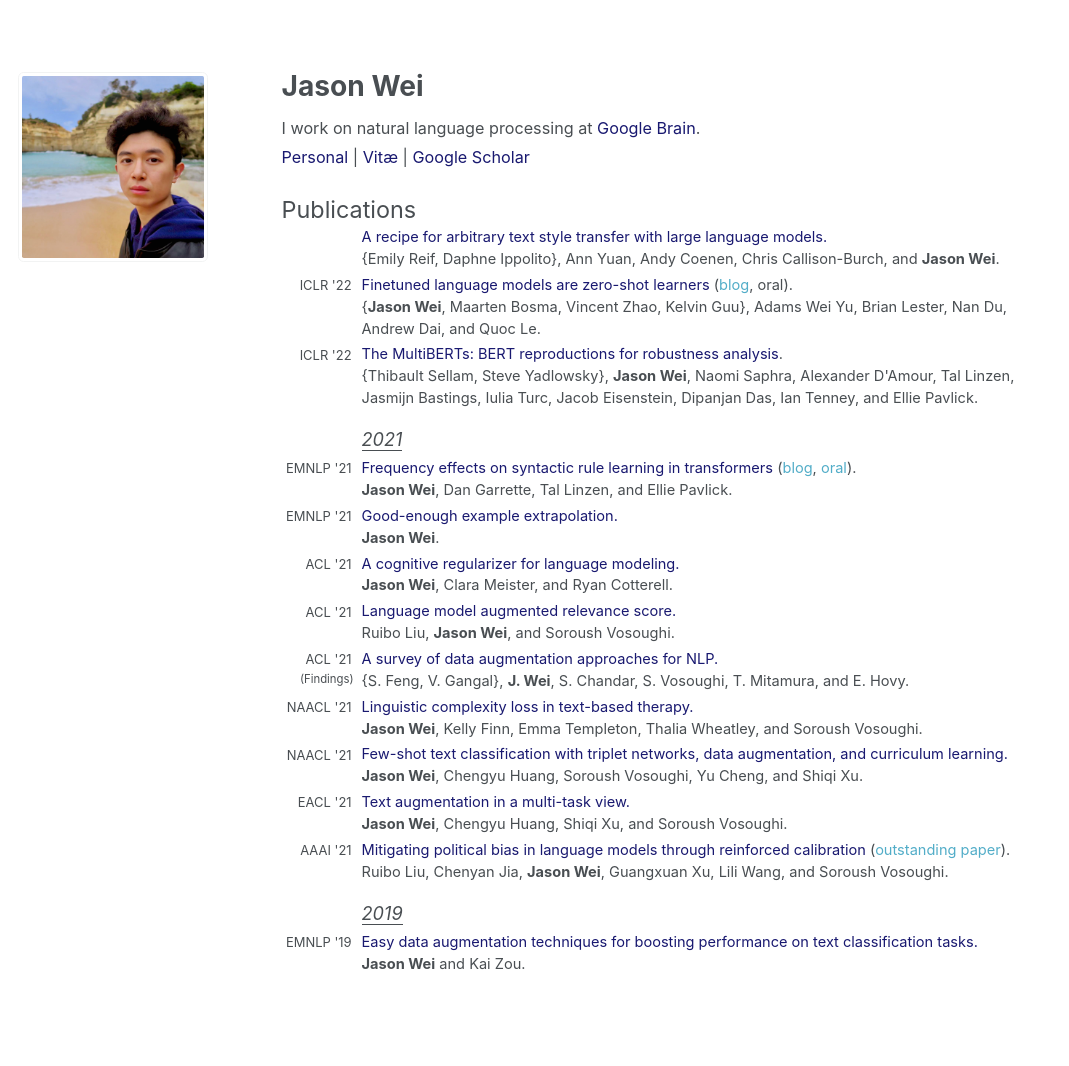
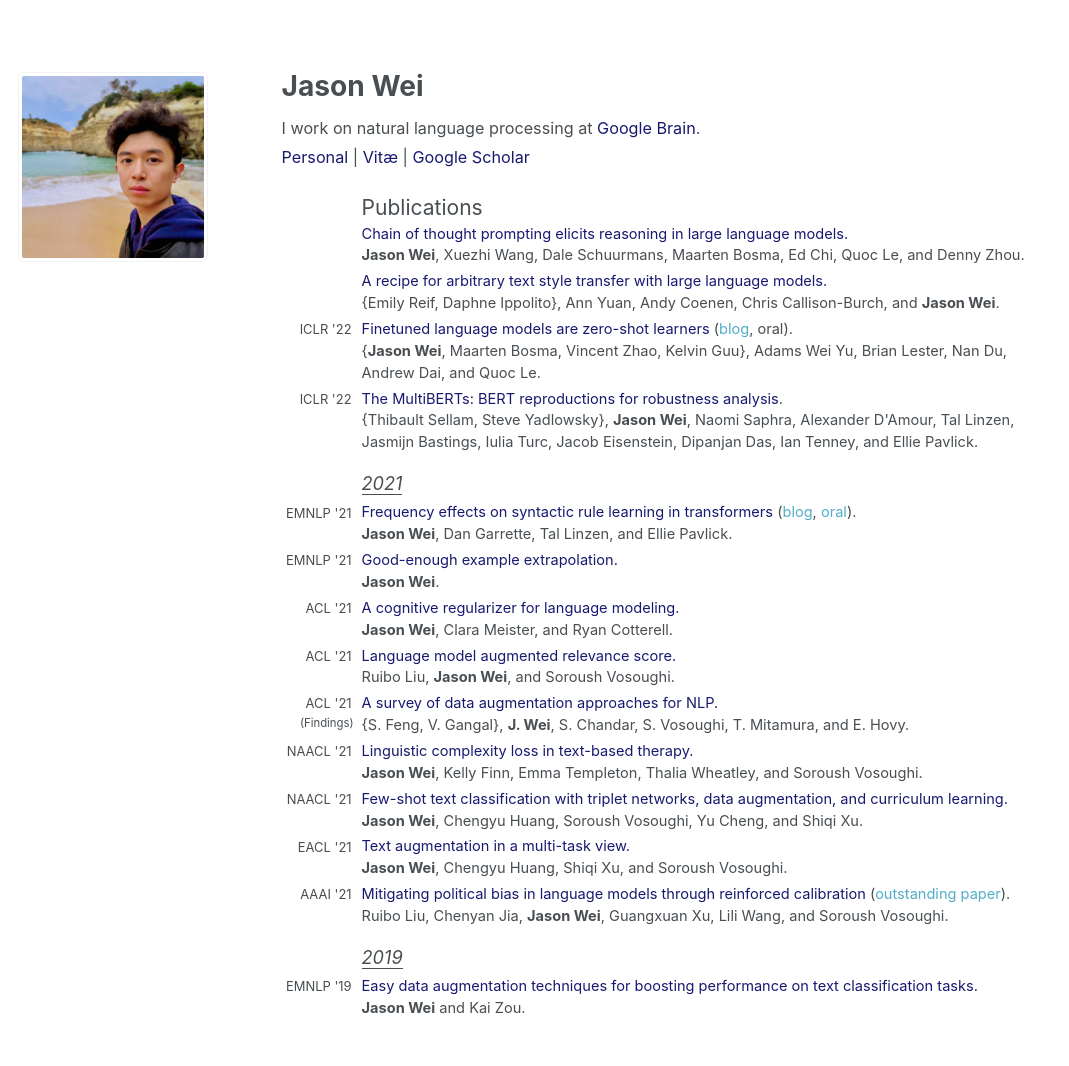
Before and after one commit to jasonwei20/jasonwei20.github.io, a Jekyll site: the page built from _pages/about.md, in a window 1280 px wide. Shown: the whole page, without its empty margins (0-1069 px from the left). Built offline with Jekyll 4.4.1, drawn with Linux system fonts in a browser that asks for light colours; before the commit the page ends 1022 px from its top, so only the background shows below that.

Commit message:
Update about.md

```diff
--- a/_pages/about.md
+++ b/_pages/about.md
@@ -28,8 +28,19 @@ I work on natural language processing at <a href="https://research.google/teams/
 | <a href="https://scholar.google.com/citations?user=wA5TK_0AAAAJ&hl=en" style="color:#191970" target="_blank">Google Scholar</a>
 </p>
 
-<span style="font-size:1.3em">Publications</span>
 <table style="width:100%">
+  <tr>
+    <td style="width:80px; text-align:right; padding-right:10px; font-size:0.8em"> </td>
+    <td style="font-size:1.3em">Publications</td>
+  </tr>
+  <tr>
+    <td style="width:80px; text-align:right; padding-right:10px; font-size:0.8em"> </td>
+    <td><a href="https://arxiv.org/abs/2201.11903" style="color:#191970" target="_blank">Chain of thought prompting elicits reasoning in large language models.</a></td>
+  </tr>
+  <tr>
+    <td></td>
+    <td style="padding-bottom:4px"><b>Jason Wei</b>, Xuezhi Wang, Dale Schuurmans, Maarten Bosma, Ed Chi, Quoc Le, and Denny Zhou.</td>
+  </tr>
   <tr>
     <td style="width:80px; text-align:right; padding-right:10px; font-size:0.8em"> </td>
     <td><a href="https://arxiv.org/pdf/2109.03910" style="color:#191970" target="_blank">A recipe for arbitrary text style transfer with large language models.</a></td>
```
